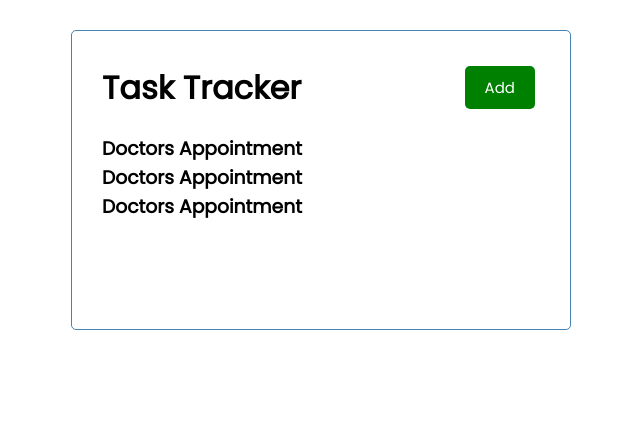
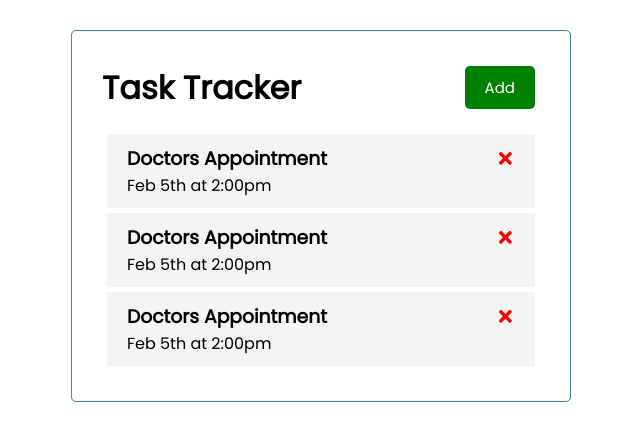
Before and after one commit to biomedengsam/Task-Tracker, a React (Create React App) app: page / in a window 1280 px wide. Shown: the top 440 px of the page, without its empty margins (319-959 px from the left). Built offline with nearby package versions, Linux system fonts and the light colour scheme; the HTML template or start-up script is replaced by a standard one.

Commit message:
feat:Add delete task to task component

```diff
--- a/package.json
+++ b/package.json
@@ -8,6 +8,7 @@
     "@testing-library/user-event": "^12.6.2",
     "react": "^17.0.1",
     "react-dom": "^17.0.1",
+    "react-icons": "^4.1.0",
     "react-scripts": "4.0.1",
     "web-vitals": "^0.2.4"
   },
--- a/src/App.js
+++ b/src/App.js
@@ -21,10 +21,14 @@
     reminder: true,
 }])
 
+// Delete Task
+const deleteTask = (id) => {
+  setTasks(tasks.filter((task) => task.id !== id))
+}
   return (
     <div className="container">
       <Header />
-      <Tasks tasks={tasks}/>
+      {tasks.length > 0 ? <Tasks tasks={tasks} onDelete= {deleteTask}/> : 'No Tasks To Show'}
     </div>
   );
 }
--- /dev/null
+++ b/src/components/Task.js
@@ -0,0 +1,12 @@
+import { FaTimes } from 'react-icons/fa'
+
+const Task = ( {task, onDelete} ) => {
+    return (
+        <div className='task'>
+             <h3>{task.text}<FaTimes style={{color:'red', curser:'pointer'}} onClick={()=>onDelete(task.id)} /></h3>
+             <p>{task.day}</p>
+        </div>
+    )
+}
+
+export default Task
--- a/src/components/Tasks.js
+++ b/src/components/Tasks.js
@@ -1,8 +1,11 @@
-const Tasks = ({tasks}) => {
+import Task from './Task'
+const Tasks = ({tasks, onDelete}) => {
 
     return (
         <>
-            {tasks.map((task) => (<h3 key={task.id}>{task.text}</h3>))}
+            {tasks.map((task) => (
+                <Task key={task.id} task={task} onDelete={onDelete}/>
+            ))}
         </>
     )
 }
```
Also changed, not shown: 2 other files (tests, documents, lock files or other folders).
